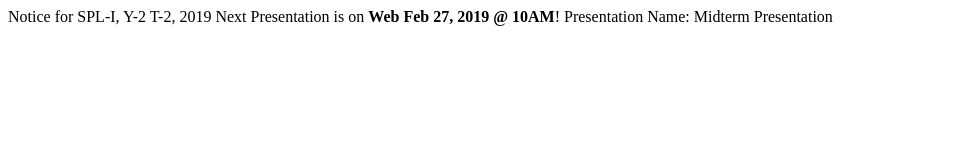
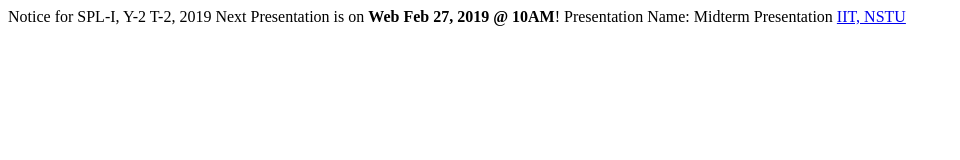
Before and after one commit to IIT-NSTU/spl-guidance, a plain HTML site: page index.html in a window 1280 px wide. Shown: the whole page, without its empty margins (0-960 px from the left). Drawn offline with Linux system fonts and the light colour scheme.

Commit message:
Update index.html

```diff
--- a/index.html
+++ b/index.html
@@ -3,5 +3,7 @@
 Notice for SPL-I, Y-2 T-2, 2019
 Next Presentation is on <b>Web Feb 27, 2019 @ 10AM</b>!
 Presentation Name: Midterm Presentation
+
+<a href="https://iit-nstu.github.io/">IIT, NSTU</a>
 </body>
 </html>
```
